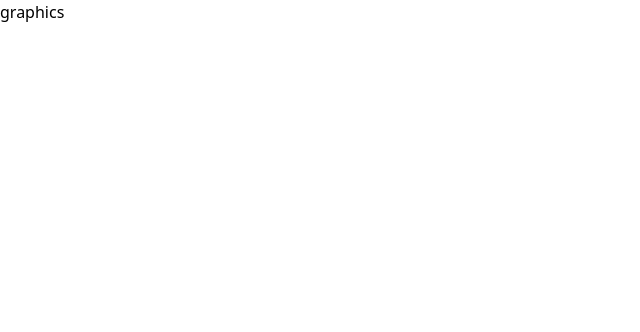
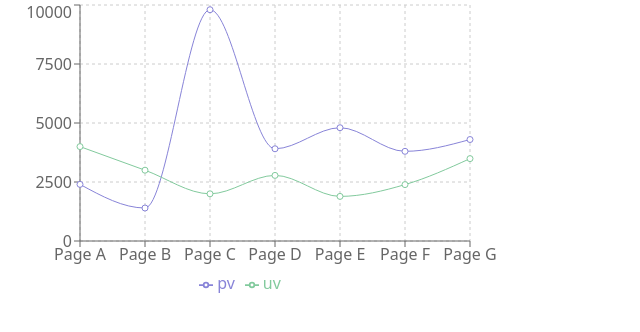
Before and after one commit to Sayd-Developer/Teste-Tecnico-ClinCRM, a React (Vite) app: page /graficos in a window 1280 px wide. Shown: the top 332 px of the page, without its empty margins (0-640 px from the left). Built offline with nearby package versions, Linux system fonts and the light colour scheme.

Commit message:
style: :art: add recharts

```diff
--- a/package.json
+++ b/package.json
@@ -20,6 +20,7 @@
     "react-dom": "^18.2.0",
     "react-hook-form": "^7.51.4",
     "react-router-dom": "^6.23.1",
+    "recharts": "^2.12.7",
     "tailwind-merge": "^2.3.0",
     "tailwindcss-animate": "^1.0.7",
     "zod": "^3.23.8"
--- a/src/pages/Graphics/index.tsx
+++ b/src/pages/Graphics/index.tsx
@@ -1,7 +1,74 @@
+// import { PureComponent } from 'react';
+import { LineChart, Line, XAxis, YAxis, CartesianGrid, Tooltip, Legend } from 'recharts';
+
+const data = [
+    {
+        name: 'Page A',
+        uv: 4000,
+        pv: 2400,
+        amt: 2400,
+    },
+    {
+        name: 'Page B',
+        uv: 3000,
+        pv: 1398,
+        amt: 2210,
+    },
+    {
+        name: 'Page C',
+        uv: 2000,
+        pv: 9800,
+        amt: 2290,
+    },
+    {
+        name: 'Page D',
+        uv: 2780,
+        pv: 3908,
+        amt: 2000,
+    },
+    {
+        name: 'Page E',
+        uv: 1890,
+        pv: 4800,
+        amt: 2181,
+    },
+    {
+        name: 'Page F',
+        uv: 2390,
+        pv: 3800,
+        amt: 2500,
+    },
+    {
+        name: 'Page G',
+        uv: 3490,
+        pv: 4300,
+        amt: 2100,
+    },
+];
+
 
 export default function graphics() {
     return (
-        <div>graphics
+        <div>
+            <LineChart
+                width={500}
+                height={300}
+                data={data}
+                margin={{
+                    top: 5,
+                    right: 30,
+                    left: 20,
+                    bottom: 5,
+                }}
+            >
+                <CartesianGrid strokeDasharray="3 3" />
+                <XAxis dataKey="name" />
+                <YAxis />
+                <Tooltip />
+                <Legend />
+                <Line type="monotone" dataKey="pv" stroke="#8884d8" activeDot={{ r: 8 }} />
+                <Line type="monotone" dataKey="uv" stroke="#82ca9d" />
+            </LineChart>
         </div>
     )
 }
```
Also changed, not shown: 2 other files (tests, documents, lock files or other folders).
